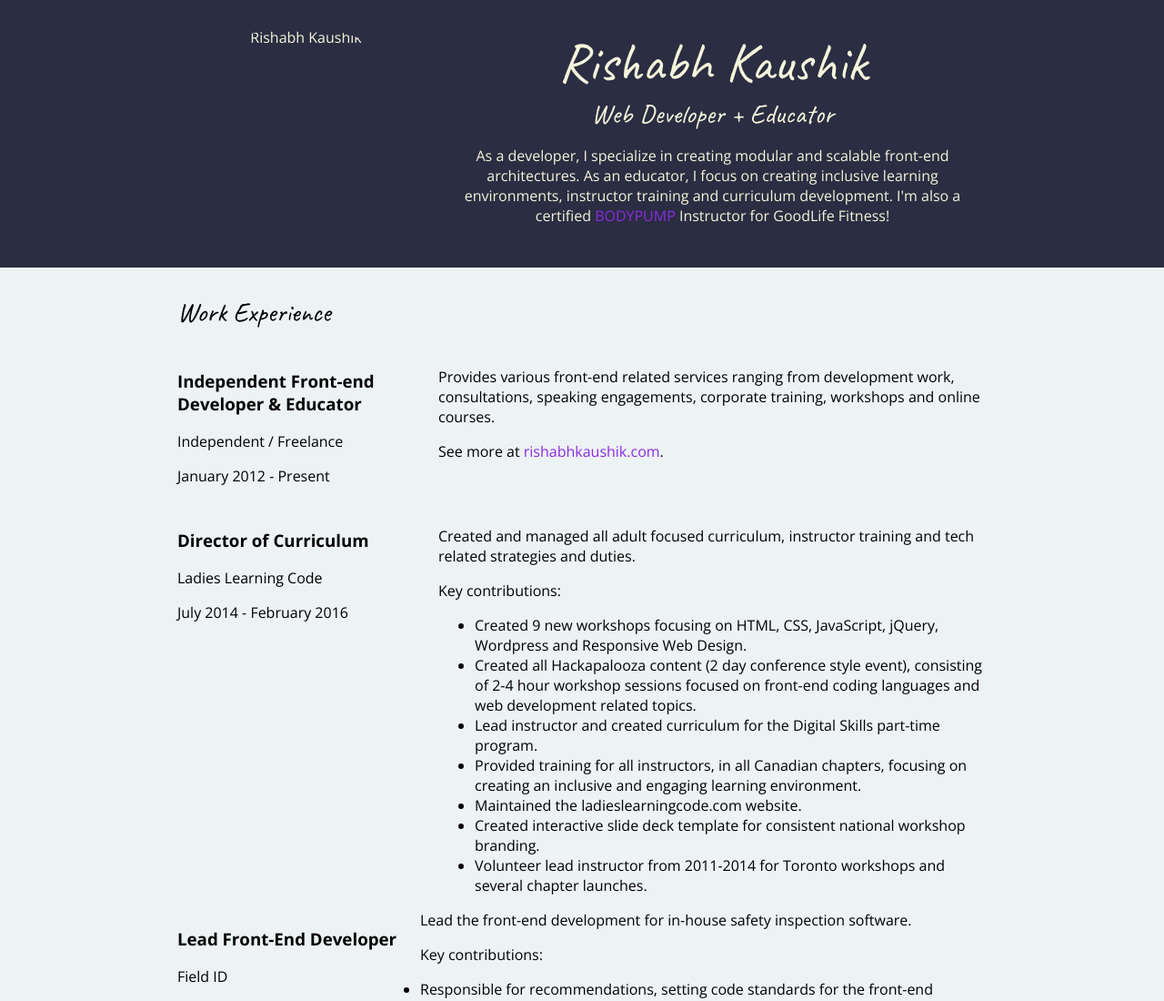
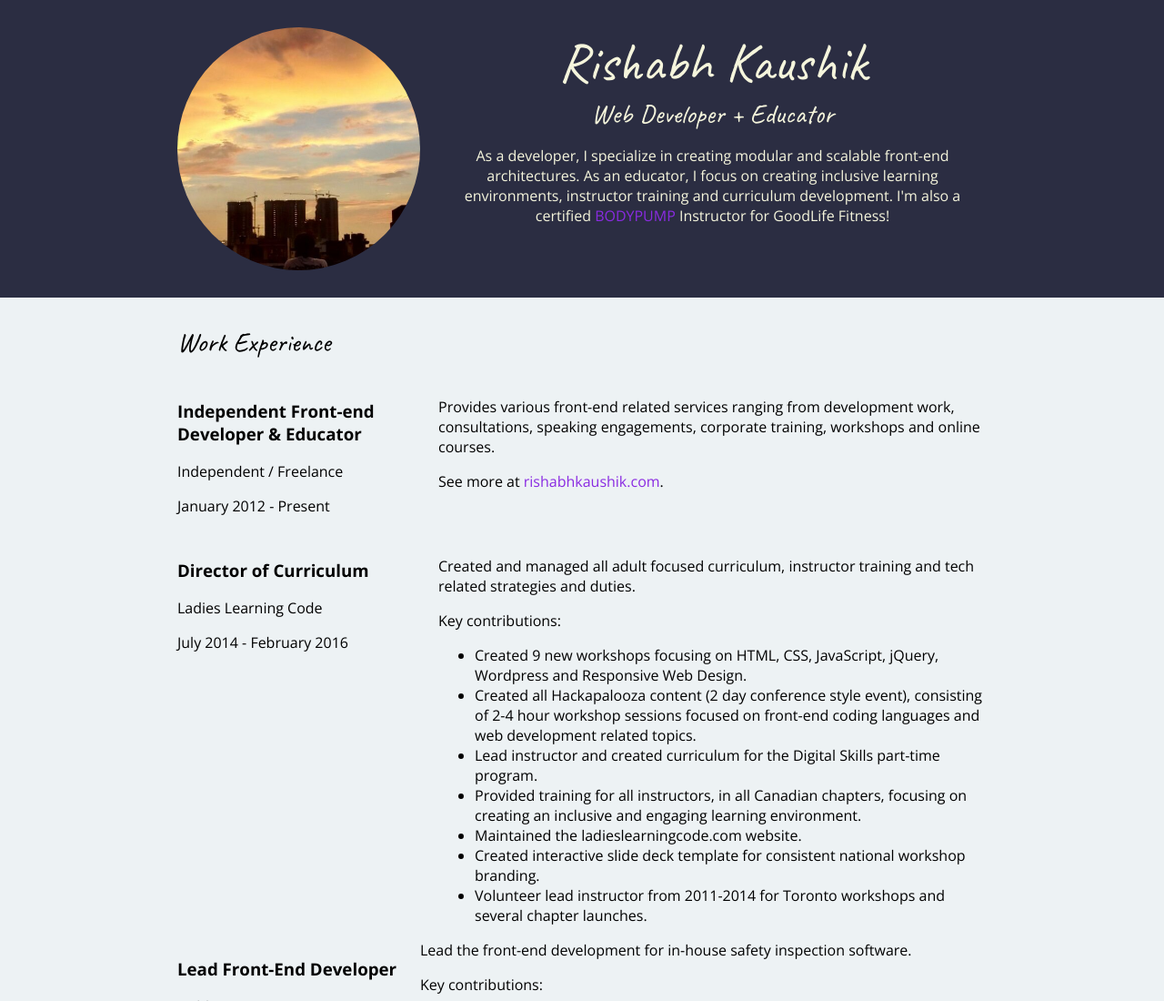
Before and after one commit to ahanparikh/Web-Dev, a plain HTML site: page MyFirstWeb/index.html in a window 1280 px wide. Shown: the top 1100 px of the page at 91% size. Drawn offline with nearby package versions, Linux system fonts and the light colour scheme.

Commit message:
Update index.html

```diff
--- a/MyFirstWeb/index.html
+++ b/MyFirstWeb/index.html
@@ -11,7 +11,7 @@
         <!-- // Intro -->
         <header>
             <div class="content-wrap">
-                <img src="images/sun.jpeg" alt="Rishabh Kaushik" class="profile-img col-narrow">
+                <img src="sun.jpeg" alt="Rishabh Kaushik" class="profile-img col-narrow">
                 <div class="col-wide">
                     <h1>Rishabh Kaushik</h1>
                     <h2>Web Developer + Educator</h2>
```
